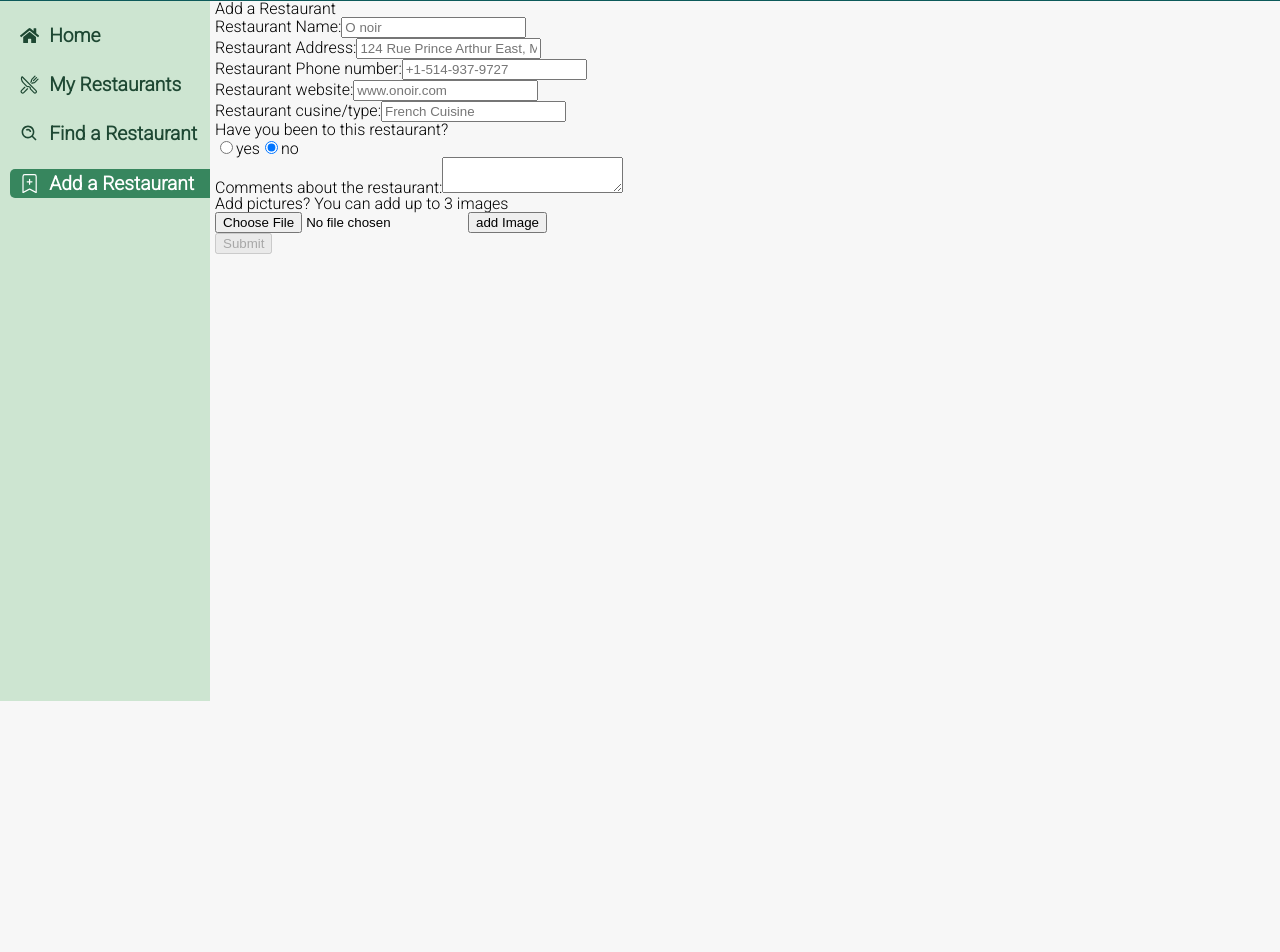
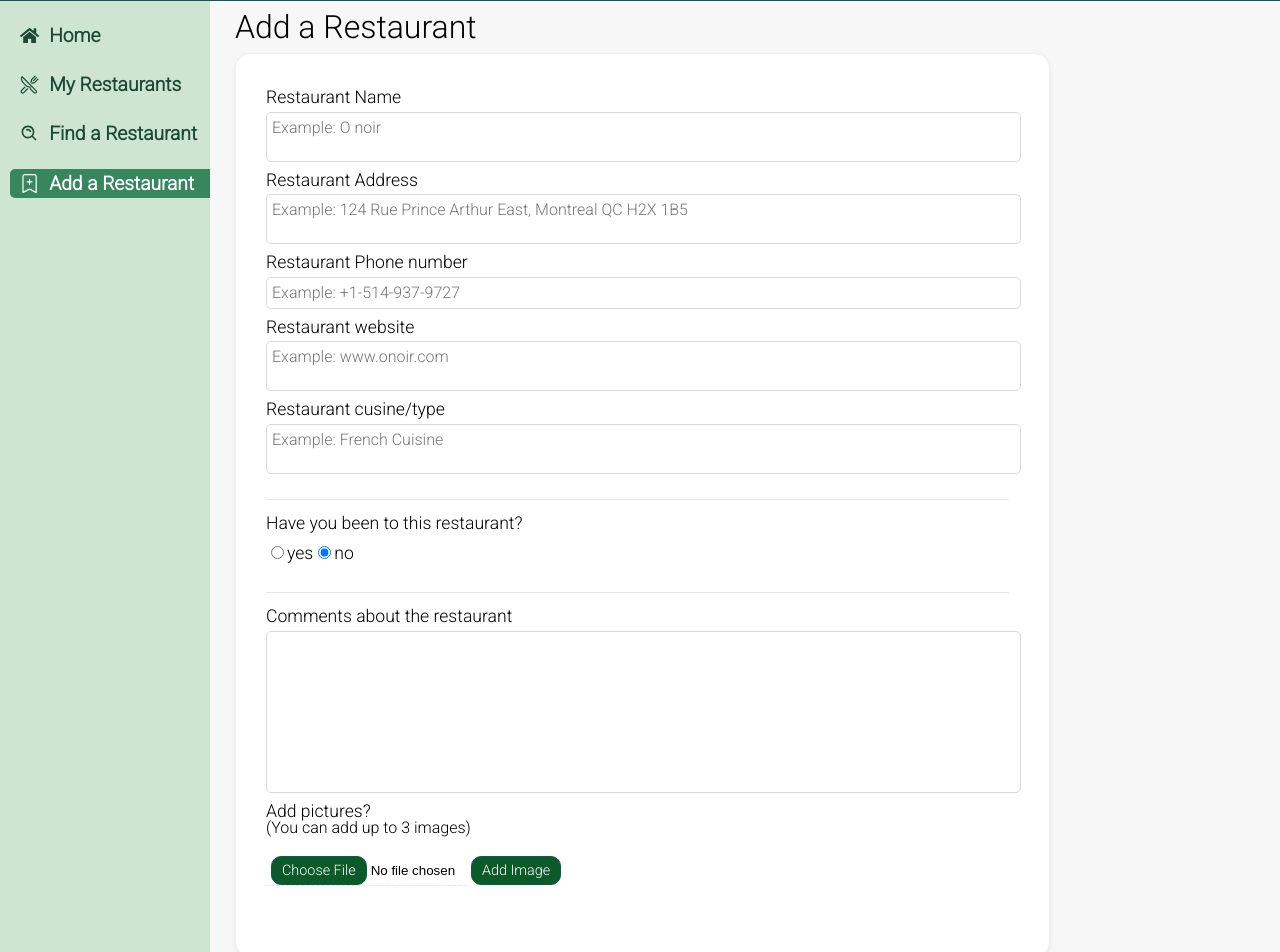
Before and after one commit to Julie1205/Final_Project_TasteBuds, a React (Create React App) app in the folder client/: page /home/addRestaurant in a window 1280 px wide. Shown: the part 99-1051 px from the top of the page. Before the commit the page ends 800 px from the top, so only its background shows below. Built offline with nearby package versions, Linux system fonts and the light colour scheme.

Commit message:
Add a restaurant style done

```diff
--- a/client/src/components/pages/AddRestaurantPage.js
+++ b/client/src/components/pages/AddRestaurantPage.js
@@ -1,7 +1,9 @@
 import styled from "styled-components";
 import { useState, useEffect } from "react";
-import { useLocation } from "react-router-dom";
+import { useLocation, useNavigate } from "react-router-dom";
 import { useAuth0 } from "@auth0/auth0-react";
+import { IoIosAddCircle } from "react-icons/io";
+import CircularProgress from '@mui/material/CircularProgress';
 
 const INITIAL_STATE = {
     restaurantName: "",
@@ -21,11 +23,13 @@ const INITIAL_STATE_FOR_IMAGES_TO_UPLOAD = [];
 const AddRestaurantPage = () => {
     const [newRestaurantInfo, setNewRestaurantInfo] = useState(INITIAL_STATE);
     const [image, setImage] = useState(null);
-    const [imagesToUpload, setImagesToUpload] = useState(INITIAL_STATE_FOR_IMAGES_TO_UPLOAD)
+    const [imagesToUpload, setImagesToUpload] = useState(INITIAL_STATE_FOR_IMAGES_TO_UPLOAD);
     const [submitStatus, setSubmitStatus] = useState(false);
+    const [uploadStatus, setUploadStatus] = useState(false);
     const [errorStatus, setErrorStatus] = useState(false);
     const { user } = useAuth0();
     const location = useLocation();
+    const navigate = useNavigate();
 
     //this useEffect is to update the newRestaurantInfo with details from a searched restautant
     useEffect(() => {
@@ -78,7 +82,9 @@ const AddRestaurantPage = () => {
 
     //handles adding restaurant to mongodb
     const handleSubmit = () => {
+        setUploadStatus(true);
         setErrorStatus(false);
+
         if(imagesToUpload.length > 0) {
             const cloudinaryUploadPromises = imagesToUpload.map((image) => {
                 return handleCloudinaryUpload(image);
@@ -103,6 +109,7 @@ const AddRestaurantPage = () => {
                             setSubmitStatus(true);
                         }
                         else {
+                            setUploadStatus(false);
                             setErrorStatus(true);
                             return Promise.reject(data);
                         }
@@ -143,16 +150,16 @@ const AddRestaurantPage = () => {
 
     return (
         <Wrapper>
-            {!submitStatus
-            ? <>
-                <div>
+            <PageTitle>Add a Restaurant</PageTitle>
+            {!submitStatus && !uploadStatus
+            ? <div>
+                <FormSection>
                     <InputSection>
-                        <p>Add a Restaurant</p>
                         <label>
-                            Restaurant Name:
-                            <input
+                            Restaurant Name
+                            <NameInput
                                 required
-                                placeholder="O noir"
+                                placeholder="Example: O noir"
                                 value={newRestaurantInfo.restaurantName}
                                 onChange={(e) => setNewRestaurantInfo({
                                     ...newRestaurantInfo,
@@ -161,9 +168,9 @@ const AddRestaurantPage = () => {
                             />
                         </label>
                         <label>
-                            Restaurant Address:
-                            <input
-                                placeholder="124 Rue Prince Arthur East, Montreal QC H2X 1B5"
+                            Restaurant Address
+                            <AddressInput
+                                placeholder="Example: 124 Rue Prince Arthur East, Montreal QC H2X 1B5"
                                 value={newRestaurantInfo.restaurantAddress}
                                 onChange={(e) => setNewRestaurantInfo({
                                     ...newRestaurantInfo,
@@ -172,9 +179,9 @@ const AddRestaurantPage = () => {
                             />
                         </label>
                         <label>
-                            Restaurant Phone number:
-                            <input
-                                placeholder="+1-514-937-9727"
+                            Restaurant Phone number
+                            <PhoneNumberInput
+                                placeholder="Example: +1-514-937-9727"
                                 value={newRestaurantInfo.restaurantPhoneNumber}
                                 onChange={(e) => setNewRestaurantInfo({
                                     ...newRestaurantInfo,
@@ -183,9 +190,9 @@ const AddRestaurantPage = () => {
                             />
                         </label>
                         <label>
-                            Restaurant website:
-                            <input
-                                placeholder="www.onoir.com"
+                            Restaurant website
+                            <WebsiteInput
+                                placeholder="Example: www.onoir.com"
                                 value={newRestaurantInfo.restaurantWebsite}
                                 onChange={(e) => setNewRestaurantInfo({
                                     ...newRestaurantInfo,
@@ -194,9 +201,9 @@ const AddRestaurantPage = () => {
                             />
                         </label>
                         <label>
-                            Restaurant cusine/type:
-                            <input
-                                placeholder="French Cuisine"
+                            Restaurant cusine/type
+                            <CuisineInput
+                                placeholder="Example: French Cuisine"
                                 value={newRestaurantInfo.restaurantCuisine}
                                 onChange={(e) => setNewRestaurantInfo({
                                     ...newRestaurantInfo,
@@ -205,8 +212,10 @@ const AddRestaurantPage = () => {
                             />
                         </label>
                     </InputSection>
-                    <div>
+                    <QuestionSection>
+                        <VisitStatusQuestion>
                             <p>Have you been to this restaurant?</p>
+                            <VisitStatusAnswer>
                                 <label>
                                     <input
                                         type="radio"
@@ -234,10 +243,12 @@ const AddRestaurantPage = () => {
                                     />
                                     no
                                 </label>
-                    </div>
+                            </VisitStatusAnswer>
+                        </VisitStatusQuestion>
                         {newRestaurantInfo.restaurantVisitStatus
-                    ? <div>
+                        ? <LikeOrDislikeQUestion>
                             <p>What did you think about the restaurant?</p>
+                            <LikeOrDislikeAnswer>
                                 <label>
                                     <input
                                         type="radio"
@@ -265,11 +276,13 @@ const AddRestaurantPage = () => {
                                     />
                                     Disliked
                                 </label>
-                    </div>
+                            </LikeOrDislikeAnswer>
+                        </LikeOrDislikeQUestion>
                         : null}
                         {newRestaurantInfo.restaurantVisitStatus && newRestaurantInfo.restaurantCategory === "liked"
-                    ? <div>
+                        ? <FavoriteQUestion>
                             <p>Would you like to add restaurant to favorites?</p>
+                            <FavoriteAnswer>
                                 <label>
                                     <input
                                         type="radio"
@@ -296,12 +309,15 @@ const AddRestaurantPage = () => {
                                     />
                                     no
                                 </label>
-                    </div>
+                            </FavoriteAnswer>
+                        </FavoriteQUestion>
                         : null}
+                    </QuestionSection>
+
                     <div>
                         <label>
-                            Comments about the restaurant:
-                            <textarea
+                            Comments about the restaurant
+                            <CommentInput
                                 value={newRestaurantInfo.restaurantComment}
                                 onChange={(e) => setNewRestaurantInfo({
                                     ...newRestaurantInfo,
@@ -310,39 +326,51 @@ const AddRestaurantPage = () => {
                             />
                         </label>
                     </div>
-                </div>
+
                     <div>
-                    <p>Add pictures? You can add up to 3 images</p>
-                    <div>
-                        <input
+                        <p>Add pictures?</p>
+                        <PictureInstruction>{`(You can add up to 3 images)`}</PictureInstruction>
+                        <PictureSection>
+                            {imagesToUpload.length < 3 ?
+                                <>
+                                    <ChooseFileBtn
                                         disabled={imagesToUpload.length === 3}
                                         type="file"
                                         accept="image/*"
                                         onChange={(e) => setImage(e.target.files[0])}
                                     />
-                        <button
+                                    <AddImageBtn
                                         disabled={imagesToUpload.length === 3}
                                         onClick={() => AddToImageUpload()}
                                     >
-                            add Image
-                        </button>
+                                        <AddImageText>Add Image</AddImageText>
+                                        <AddImageIcon><IoIosAddCircle/></AddImageIcon>
+                                    </AddImageBtn>
+                                </>
+                            : null}
                             {imagesToUpload.length > 0
-                        ? <div>
+                            ? <UploadedImagesSection>
                                 {imagesToUpload.map((image, index) => {
                                     return (
-                                    <div key={image.name + index}>
-                                        <img  src={URL.createObjectURL(image)} alt={image.name}/>
-                                        <button onClick={ () => handleDeleteImage(image)}>
-                                            Delete
-                                        </button>
-                                    </div>
+                                        <ImageWrapper key={image.name + index}>
+                                            <UploadedImage  src={URL.createObjectURL(image)} alt={image.name}/>
+                                            <DeleteImageBtn onClick={ () => handleDeleteImage(image)}>
+                                                X
+                                            </DeleteImageBtn>
+                                        </ImageWrapper>
                                     )
                                 })}
+                            </UploadedImagesSection>
+                            : null}
+                        </PictureSection>
                     </div>
+                </FormSection>
+
+                {errorStatus
+                ? <ErrorMessage>Failed to add restaurant. Please try again.</ErrorMessage>
                 : null}
-                    </div>
-                </div>
-                <button
+
+                <SubmitBtn
                     onClick={handleSubmit}
                     disabled={
                         newRestaurantInfo.restaurantName === ""
@@ -351,14 +379,29 @@ const AddRestaurantPage = () => {
                     }
                 >
                     Submit
-                </button>
-            </>
-            : <div>
-                <p>Restaurant Added!</p>
-                <button onClick={() => setSubmitStatus(false)}>Add another restaurant</button>
+                </SubmitBtn>
             </div>
-            }
-            {errorStatus ? <p>Failed to add restaurant. Please try again.</p> : null}
+            : uploadStatus && submitStatus
+            ? <div>
+                <SuccessMessage>
+                    Restaurant Added!
+                </SuccessMessage>
+                <AddAnotherRestaurantBtn
+                    onClick={() => {
+                        navigate("/home/addRestaurant", {state: null});
+                        setUploadStatus(false);
+                        setSubmitStatus(false);
+                    }}
+                >
+                    Add another restaurant
+                </AddAnotherRestaurantBtn>
+            </div>
+            : (
+                <LoadingSection>
+                    <CircularProgress />
+                </LoadingSection>
+            )}
+
         </Wrapper>
     );
 };
@@ -366,10 +409,268 @@ const AddRestaurantPage = () => {
 export default AddRestaurantPage;
 
 const Wrapper = styled.div`
-
+    font-size: 1.1rem;
+    display: flex;
+    flex-direction: column;
+    margin: var(--offset-top) 20px;
+    font-family: var(--body-font);
 `;
 
 const InputSection = styled.div`
     display: flex;
     flex-direction: column;
+    padding-bottom: 15px;
+    margin: 15px 0;
+    border-bottom: 1px solid #e6e6e6;
 `;
+
+const PageTitle = styled.p`
+    font-size: 2rem;
+`;
+
+const FormSection = styled.div`
+    margin: 10px 0;
+    padding: 20px 40px 40px 30px;
+    width: 75%;
+    max-width: 1000px;
+    max-width: 1000px;
+    border: 1px solid #f0f0f0;
+    border-radius: 15px;
+    box-shadow: 0 2px 5px #e8e8e8;
+    background-color: white;
+
+    @media (max-width: 850px){
+        width: 75%;
+    }
+`;
+
+const NameInput = styled.textarea`
+    display: block;
+    font-size: 1rem;
+    width: 100%;
+    margin: 5px 0 10px 0;
+    padding: 5px;
+    font-weight: normal;
+    word-wrap: break-word;
+    font-family: var(--body-font);
+    resize: none;
+    border-color: #d9d9d9;
+    border-radius: 5px;
+`;
+
+const AddressInput = styled(NameInput)`
+    height: auto;
+`;
+
+const PhoneNumberInput = styled(NameInput)`
+    height: 20px;
+`;
+
+const WebsiteInput = styled(NameInput)`
+    height: auto;
+`;
+
+const CuisineInput = styled(NameInput)`
+    height: auto;
+`;
+
+const QuestionSection = styled.div`
+    padding-bottom: 15px;
+    margin: 15px 0;
+    border-bottom: 1px solid #e6e6e6;
+`;
+
+const VisitStatusQuestion = styled.div`
+    margin: 15px 0;
+`;
+
+const LikeOrDislikeQUestion = styled(VisitStatusQuestion)`
+`;
+
+const FavoriteQUestion = styled(VisitStatusQuestion)`
+`;
+
+const VisitStatusAnswer = styled.div`
+    margin: 10px 0;
+`;
+
+const LikeOrDislikeAnswer = styled(VisitStatusAnswer)`
+    margin: 10px 0;
+`;
+
+const FavoriteAnswer = styled(VisitStatusAnswer)`
+    margin: 10px 0;
+`;
+
+const CommentInput = styled(NameInput)`
+    min-height: 150px;
+`;
+
+const PictureSection = styled.div`
+    margin: 20px 0;
+`;
+
+const PictureInstruction = styled.p`
+    font-size: 1rem;
+`;
+
+const SubmitBtn = styled.button`
+    font-family: var(--body-font);
+    font-size: 1.1rem;
+    padding: 5px 10px;
+    border: 1px solid #0c5a4a;
+    border-radius: 10px;
+    background-color: #0c5a4a;
+    color: white;
+
+    &:hover {
+        cursor: pointer;
+        border: 1px solid #0c5a4a;
+        background-color: transparent;
+        color: #0c5a4a;
+    };
+
+    &:active {
+        transform: scale(0.85);
+    }
+
+    &:disabled {
+        cursor: not-allowed;
+    }
+`;
+
+const ChooseFileBtn = styled.input`
+    max-width: 200px;
+    border-bottom: 1px dashed #e6e6e6;
+    margin-bottom: 10px;
+
+    &::file-selector-button {
+        font-family: var(--body-font);
+        font-size: 0.90rem;
+        padding: 5px 10px;
+        border: 1px solid #0c5a4a;
+        border-radius: 10px;
+        background-color: #0c5a2a;
+        color: white;
+        margin-left: 5px;
+
+        &:hover {
+            border: 1px solid #0c5a4a;
+            background-color: transparent;
+            color: #0c5a4a;
+        };
+
+        &:active {
+            transform: scale(0.85);
+        }
+    };
+`;
+
+const AddImageBtn = styled.button`
+    font-family: var(--body-font);
+    font-size: 0.90rem;
+    padding: 5px 10px;
+    border: 1px solid #0c5a4a;
+    border-radius: 10px;
+    background-color: #0c5a2a;
+    color: white;
+    margin-left: 5px;
+
+    &:hover {
+        cursor: pointer;
+        border: 1px solid #0c5a4a;
+        background-color: transparent;
+        color: #0c5a4a;
+    };
+
+    &:active {
+        transform: scale(0.85);
+    }
+
+    @media (max-width: 850px){
+        border: none;
+        color: #0c5a2a;
+        background-color: transparent;
+        padding: 0 5px;
+
+        &:hover {
+        border: none;
+        color: #0c5a4a;
+    };
+    }
+`;
+
+const AddImageText = styled.span`
+    @media (max-width: 850px){
+        display: none;
+    }
+`;
+
+const AddImageIcon = styled.span`
+    display: none;
+
+    @media (max-width: 850px){
+        display: inline;
+        position: relative;
+        top: 5px;
+        font-size: 1.2rem;
+    }
+`
+const UploadedImage = styled.img`
+    max-height: 150px;
+    margin: 0 5px;
+`;
+
+const UploadedImagesSection = styled.div`
+    display: flex;
+    flex-wrap: wrap;
+`;
+
+const DeleteImageBtn = styled.button`
+    position: absolute;
+    left: 5px;
+    background-color: #b30000;
+    color: white;
+    border: none;
+    font-size: 1rem;
+`;
+
+const ImageWrapper = styled.div`
+    position: relative;
+`;
+
+const AddAnotherRestaurantBtn = styled.button`
+    font-family: var(--body-font);
+    font-size: 0.95rem;
+    padding: 5px 10px;
+    border: 1px solid #0c5a4a;
+    border-radius: 10px;
+    background-color: #0c5a4a;
+    color: white;
+
+    &:hover {
+        cursor: pointer;
+        border: 1px solid #0c5a4a;
+        background-color: transparent;
+        color: #0c5a4a;
+    };
+
+    &:active {
+        transform: scale(0.85);
+    }
+`;
+
+const SuccessMessage = styled.p`
+    margin: 15px 0;
+`;
+
+const ErrorMessage = styled.p`
+    margin: 15px 0;
+    color: red;
+`;
+
+const LoadingSection = styled.div`
+    position: absolute;
+    left: 50%;
+    top: 25%;
+`;
--- a/client/src/components/pages/ExplorePage.js
+++ b/client/src/components/pages/ExplorePage.js
@@ -62,18 +62,18 @@ const ExplorePage = () => {
                 (<div>
                     <div>
                         <PageTitle>Explore Your area</PageTitle>
-                        <p>Enter a street address and city to find restaurants near you</p>
+                        <SecondTextLine>Enter a street address and city to find restaurants near you</SecondTextLine>
                     </div>
                     <InputSection>
                         <TextField
-                            id="standard-basic"
+                            id="streetAddress"
                             label="Street Address"
                             variant="standard"
                             value={address}
                             onChange={handleAddressInputChange}
                         />
                         <TextField
-                            id="standard-basic"
+                            id="city"
                             label="City"
                             variant="standard"
                             value={city}
@@ -203,3 +203,7 @@ const NewSearchBtn = styled(SearchBtn)`
 const MakeNewSearchBtn = styled(SearchBtn)`
     margin-top: 5px;
 `;
+
+const SecondTextLine = styled.p`
+    font-size: 1.1rem;
+`;
--- a/client/src/components/pages/FindARestaurantPage.js
+++ b/client/src/components/pages/FindARestaurantPage.js
@@ -71,26 +71,26 @@ const FindARestaurantPage = () => {
     return (
         <Wrapper>
             <PageTitle>Find a Restaurant</PageTitle>
-            <p>Search for a restaurant by name and city</p>
+            <SecondTextLine>Search for a restaurant by name and city</SecondTextLine>
             {!searchResults && !searchState ?
                 (<div>
                     <InputSection>
                         <TextField
-                            id="standard-basic"
+                            id="restaurantName"
                             label="Restaurant Name"
                             variant="standard"
                             value={restaurantName}
                             onChange={handleRestaurantNameInputChange}
                         />
                         <TextField
-                            id="standard-basic"
+                            id="city"
                             label="City"
                             variant="standard"
                             value={city}
                             onChange={handleCityInputChange}
                         />
                             <TextField
-                            id="standard-basic"
+                            id="streetName"
                             label="Street Name (optional)"
                             variant="standard"
                             value={street}
@@ -199,3 +199,7 @@ const ErrorMessage = styled.p`
     margin: 15px 0;
     color: red;
 `;
+
+const SecondTextLine = styled.p`
+    font-size: 1.1rem;
+`;
```
Lines whose indentation alone changed are shown as unchanged.
